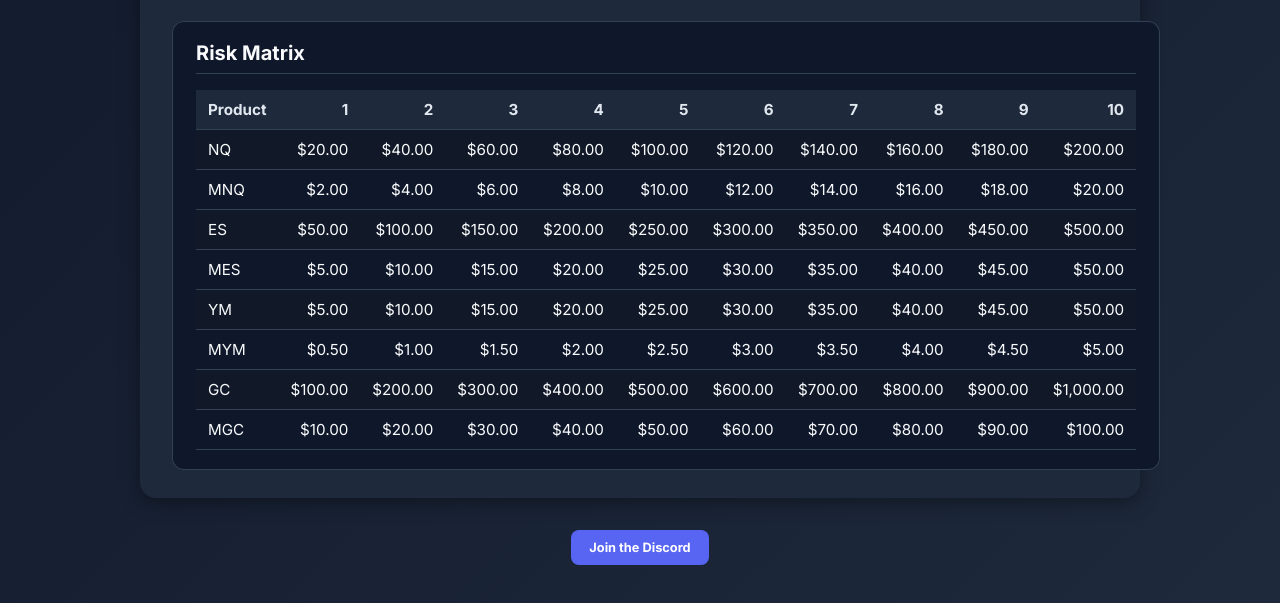
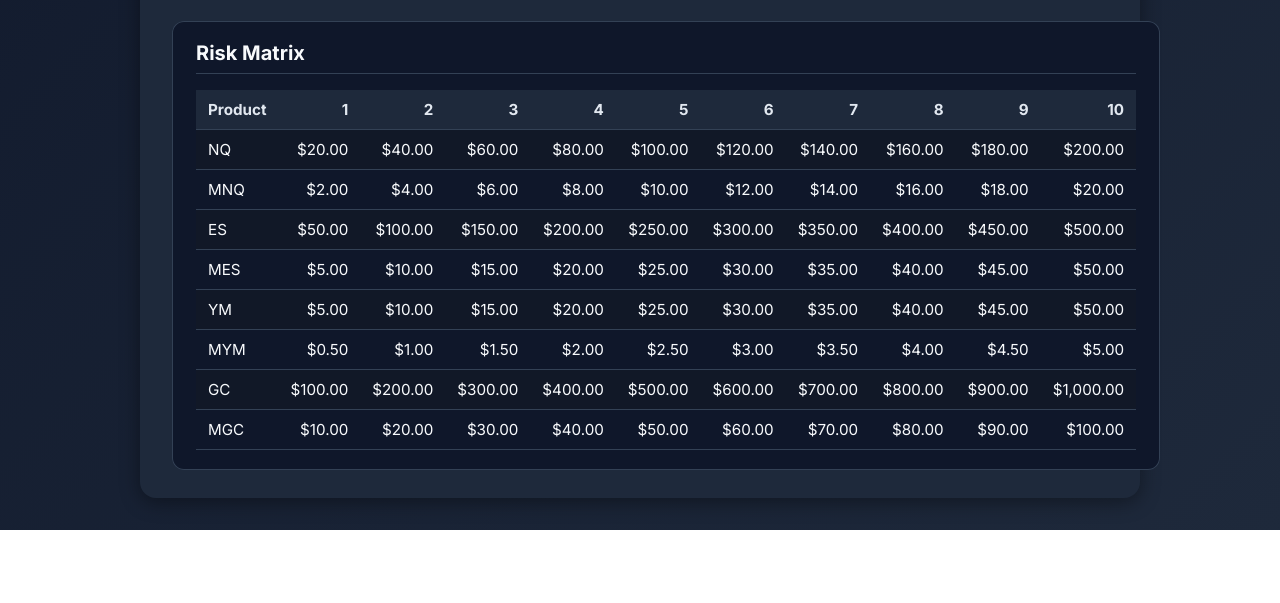
Before and after one commit to vvsReaps/futurescalc, a plain HTML site: page index.html in a window 1280 px wide. Shown: the part 759-1362 px from the top of the page. After the commit the page ends 1289 px from the top, so only its background shows below. Drawn offline with Linux system fonts and the light colour scheme.

Commit message:
Update index.html

```diff
--- a/index.html
+++ b/index.html
@@ -57,18 +57,6 @@
     .footer{color:var(--muted);font-size:.8rem;text-align:center;padding-bottom:3rem;}
     .flex{display:flex;flex-wrap:wrap;gap:12px;align-items:center;margin-top:1rem;}
     .pill{display:inline-flex;align-items:center;gap:8px;height:46px;padding:0 12px;border-radius:10px;border:1px solid #475569;background:var(--field);}
-    .discord-btn{
-      display:inline-block;
-      background-color:#5865F2;
-      color:#fff;
-      font-weight:700;
-      padding:10px 18px;
-      border-radius:8px;
-      text-decoration:none;
-      transition:background .2s ease, transform .1s ease;
-    }
-    .discord-btn:hover{background-color:#4752C4;}
-    .discord-btn:active{transform:scale(0.97);}
   </style>
 </head>
 <body>
@@ -109,9 +97,6 @@
     </section>
   </main>
 
-  <div class="footer">
-    <a href="https://discord.gg/nv55Z4nNrX" class="discord-btn" target="_blank">Join the Discord</a>
-  </div>
 
   <script>
     const PRODUCTS = [
```
